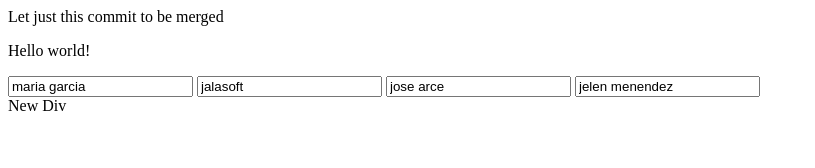
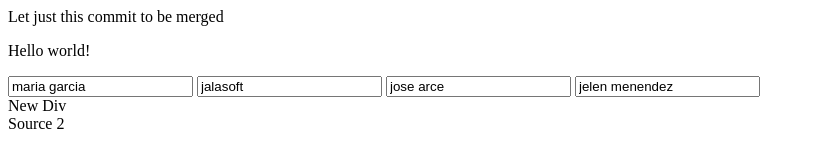
Before and after one commit to mariagarciaflores/twitter-app, a plain HTML site: page index.html in a window 1280 px wide. Shown: the whole page, without its empty margins (0-815 px from the left). Drawn offline with Linux system fonts and the light colour scheme.

Commit message:
new div for source 2

```diff
--- a/index.html
+++ b/index.html
@@ -11,5 +11,6 @@
 	  <input value="jose arce" />
 	  <input value="jelen menendez" />
 	  <div>New Div</div>
+	  <div>Source 2 </div>
    </body>
 </html>
```
